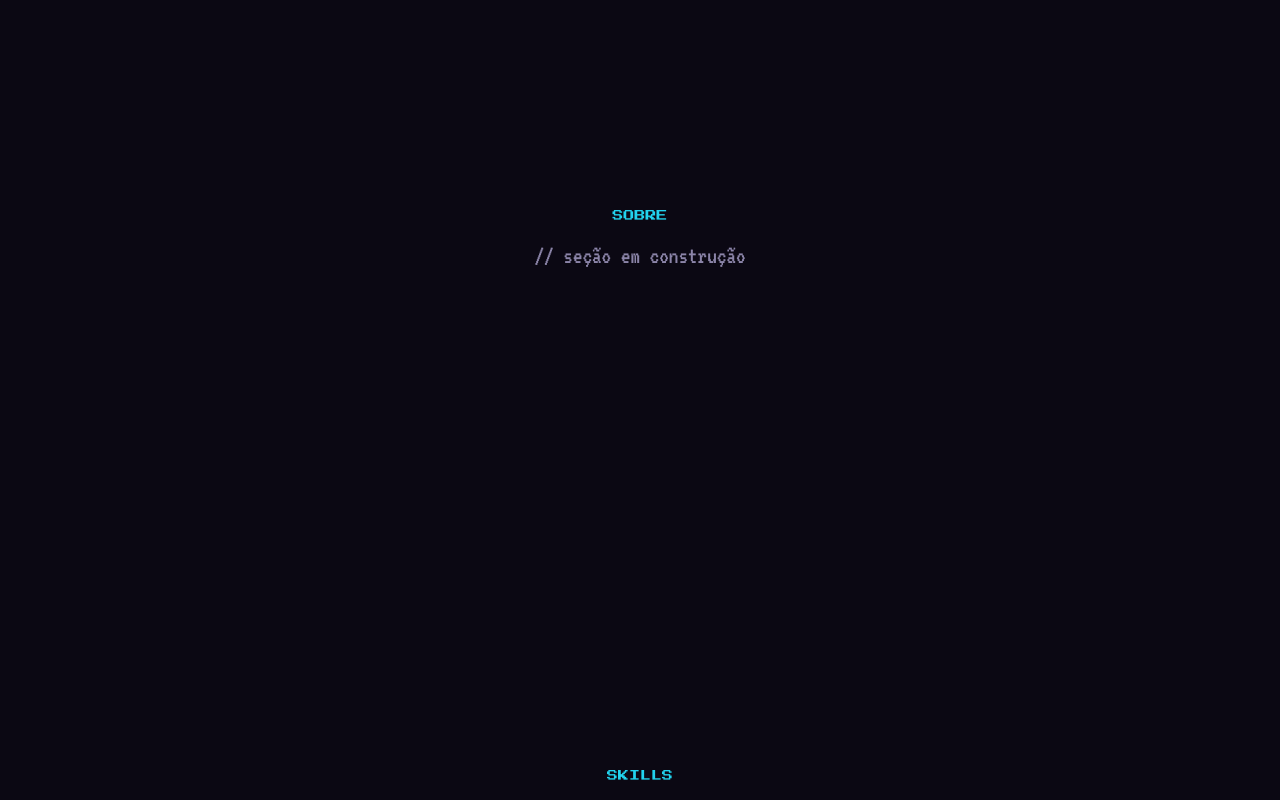
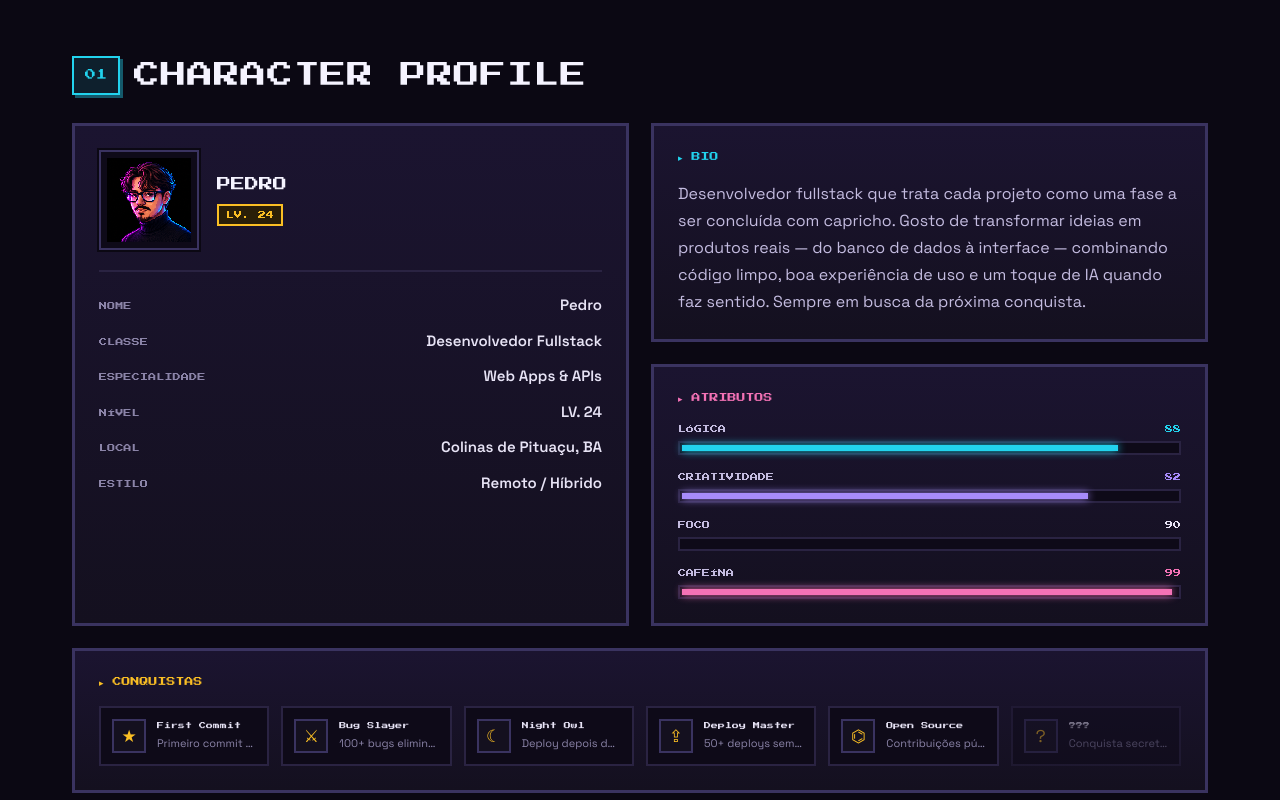
Before and after one commit to PeuAlmeidaDev/pedro.dev, a React (Vite) app: page / in a window 1280 px wide. Shown: the part 840-1640 px from the top of the page. Built offline with nearby package versions, Linux system fonts and the light colour scheme.

Commit message:
feat(about): add character profile section
- add reusable Panel and SectionHeading components
- build About section: stats, bio, attribute bars and achievements
- wire About into the page, replacing its placeholder

```diff
--- a/src/App.tsx
+++ b/src/App.tsx
@@ -4,6 +4,7 @@ import Background from './components/Background'
 import Navbar from './components/Navbar'
 import MiniMap from './components/MiniMap'
 import Hero from './components/Hero'
+import About from './components/About'
 
 const SECTION_IDS = navItems.map((n) => n.id)
 
@@ -18,11 +19,12 @@ export default function App() {
 
       <main className="relative z-10">
         <Hero />
+        <About />
 
         {/* Seções ainda não migradas — placeholders para nav/scroll funcionarem.
             Serão substituídas nas próximas fases. */}
         {navItems
-          .filter((n) => n.id !== 'home')
+          .filter((n) => !['home', 'about'].includes(n.id))
           .map((n) => (
             <Placeholder key={n.id} id={n.id} label={n.label} />
           ))}
--- /dev/null
+++ b/src/components/About.tsx
@@ -0,0 +1,110 @@
+import { profile, stats, attributes, achievements } from '../data/profile'
+import Panel from './Panel'
+import SectionHeading from './SectionHeading'
+
+/**
+ * Seção "Sobre" (#about) — CHARACTER PROFILE.
+ * Painel de stats, bio, atributos (barras) e conquistas.
+ */
+export default function About() {
+  return (
+    <section id="about" className="mx-auto max-w-[1180px] px-[22px] pt-24 pb-[50px]">
+      <SectionHeading number="01" title="CHARACTER PROFILE" accent="cyan" />
+
+      <div className="grid gap-[22px] [grid-template-columns:repeat(auto-fit,minmax(300px,1fr))]">
+        {/* painel de stats */}
+        <Panel>
+          <div className="mb-[22px] flex items-center gap-[18px] border-b-2 border-line pb-5">
+            <div className="shrink-0 border-2 border-edge bg-[#0e0a18] p-1.5 shadow-[0_0_0_2px_#0b0813]">
+              <img
+                src="/assets/avatar.png"
+                alt="Avatar pixelado de Pedro"
+                className="block h-[84px] w-[84px] object-cover [image-rendering:pixelated]"
+              />
+            </div>
+            <div>
+              <p className="mb-2 font-pixel text-sm text-[#f5f3ff]">{profile.brand}</p>
+              <span className="border-2 border-gold bg-[#2a1f08] px-[7px] py-[5px] font-pixel text-[8px] text-gold">
+                LV. {profile.level}
+              </span>
+            </div>
+          </div>
+
+          <dl className="flex flex-col gap-[13px]">
+            {stats.map((st) => (
+              <div key={st.label} className="flex items-baseline justify-between gap-3">
+                <dt className="font-pixel text-[8px] tracking-wide text-ink-dim">{st.label}</dt>
+                <dd className="m-0 text-right font-body text-[15px] font-semibold text-ink">
+                  {st.value}
+                </dd>
+              </div>
+            ))}
+          </dl>
+        </Panel>
+
+        {/* bio + atributos */}
+        <div className="flex flex-col gap-[22px]">
+          <Panel>
+            <p className="mb-4 font-pixel text-[9px] text-cyan">▸ BIO</p>
+            <p className="m-0 font-body text-base leading-[1.7] text-ink-soft text-pretty">
+              {profile.bio}
+            </p>
+          </Panel>
+
+          <Panel>
+            <p className="mb-[18px] font-pixel text-[9px] text-pink">▸ ATRIBUTOS</p>
+            <div className="flex flex-col gap-4">
+              {attributes.map((at) => {
+                const color = `var(--color-${at.color})`
+                return (
+                  <div key={at.label}>
+                    <div className="mb-1.5 flex justify-between">
+                      <span className="font-pixel text-[8px] text-ink-soft">{at.label}</span>
+                      <span className="font-pixel text-[8px]" style={{ color }}>
+                        {at.value}
+                      </span>
+                    </div>
+                    <div className="h-3.5 border-2 border-line bg-[#0e0a18] p-0.5">
+                      <div
+                        className="h-full"
+                        style={{
+                          width: `${at.value}%`,
+                          background: color,
+                          boxShadow: `0 0 8px ${color}`,
+                        }}
+                      />
+                    </div>
+                  </div>
+                )
+              })}
+            </div>
+          </Panel>
+        </div>
+      </div>
+
+      {/* conquistas */}
+      <Panel className="mt-[22px]">
+        <p className="mb-[18px] font-pixel text-[9px] text-gold">▸ CONQUISTAS</p>
+        <div className="grid gap-3 [grid-template-columns:repeat(auto-fill,minmax(150px,1fr))]">
+          {achievements.map((ac) => (
+            <div
+              key={ac.name}
+              title={ac.desc}
+              className={`flex items-center gap-[11px] border-2 border-line bg-[#0e0a18] p-[11px] ${
+                ac.unlocked ? '' : 'opacity-45'
+              }`}
+            >
+              <span className="flex h-[34px] w-[34px] shrink-0 items-center justify-center border-2 border-edge bg-panel text-[17px] text-gold">
+                {ac.icon}
+              </span>
+              <div className="min-w-0">
+                <p className="mb-1 truncate font-pixel text-[7px] text-ink">{ac.name}</p>
+                <p className="m-0 truncate font-body text-[11px] text-ink-dim">{ac.desc}</p>
+              </div>
+            </div>
+          ))}
+        </div>
+      </Panel>
+    </section>
+  )
+}
--- /dev/null
+++ b/src/components/Panel.tsx
@@ -0,0 +1,21 @@
+import type { ReactNode } from 'react'
+
+/**
+ * Card padrão do portfólio: gradiente escuro, borda pixel e "anel" externo.
+ * Reutilizado em todas as seções (Sobre, Skills, Quests…).
+ */
+export default function Panel({
+  children,
+  className = '',
+}: {
+  children: ReactNode
+  className?: string
+}) {
+  return (
+    <div
+      className={`border-[3px] border-edge bg-[linear-gradient(180deg,#1b1430,#14101f)] p-6 shadow-[0_0_0_3px_#0b0813] ${className}`}
+    >
+      {children}
+    </div>
+  )
+}
--- /dev/null
+++ b/src/components/SectionHeading.tsx
@@ -0,0 +1,43 @@
+import type { ReactNode } from 'react'
+
+interface SectionHeadingProps {
+  /** número da seção, ex: "01" */
+  number: string
+  title: string
+  /** token de cor do tema: 'cyan' | 'violet' | 'pink'… */
+  accent?: string
+  /** conteúdo opcional à direita (ex: um toggle de visualização) */
+  action?: ReactNode
+}
+
+/**
+ * Cabeçalho numerado das seções — badge pixel + título.
+ * A cor do badge deriva do accent para casar com cada seção.
+ */
+export default function SectionHeading({
+  number,
+  title,
+  accent = 'cyan',
+  action,
+}: SectionHeadingProps) {
+  const color = `var(--color-${accent})`
+  return (
+    <div className="mb-7 flex flex-wrap items-center gap-3.5">
+      <span
+        className="border-2 px-[11px] py-[9px] font-pixel text-[11px]"
+        style={{
+          color,
+          borderColor: color,
+          background: `color-mix(in srgb, ${color} 12%, #0b0813)`,
+          boxShadow: `3px 3px 0 color-mix(in srgb, ${color} 40%, #0b0813)`,
+        }}
+      >
+        {number}
+      </span>
+      <h2 className="m-0 font-pixel tracking-wide text-[#f5f3ff] [font-size:clamp(15px,3.2vw,26px)]">
+        {title}
+      </h2>
+      {action && <div className="ml-auto">{action}</div>}
+    </div>
+  )
+}
```
